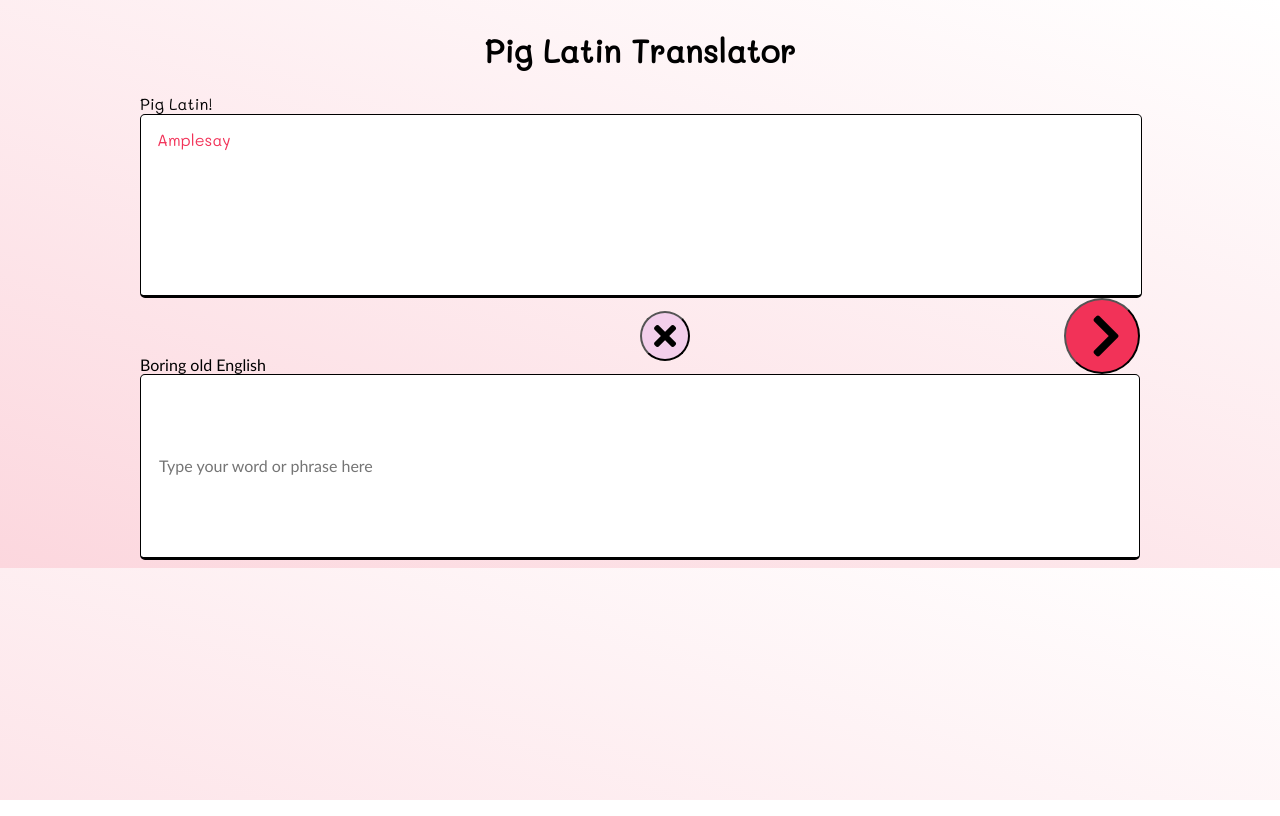
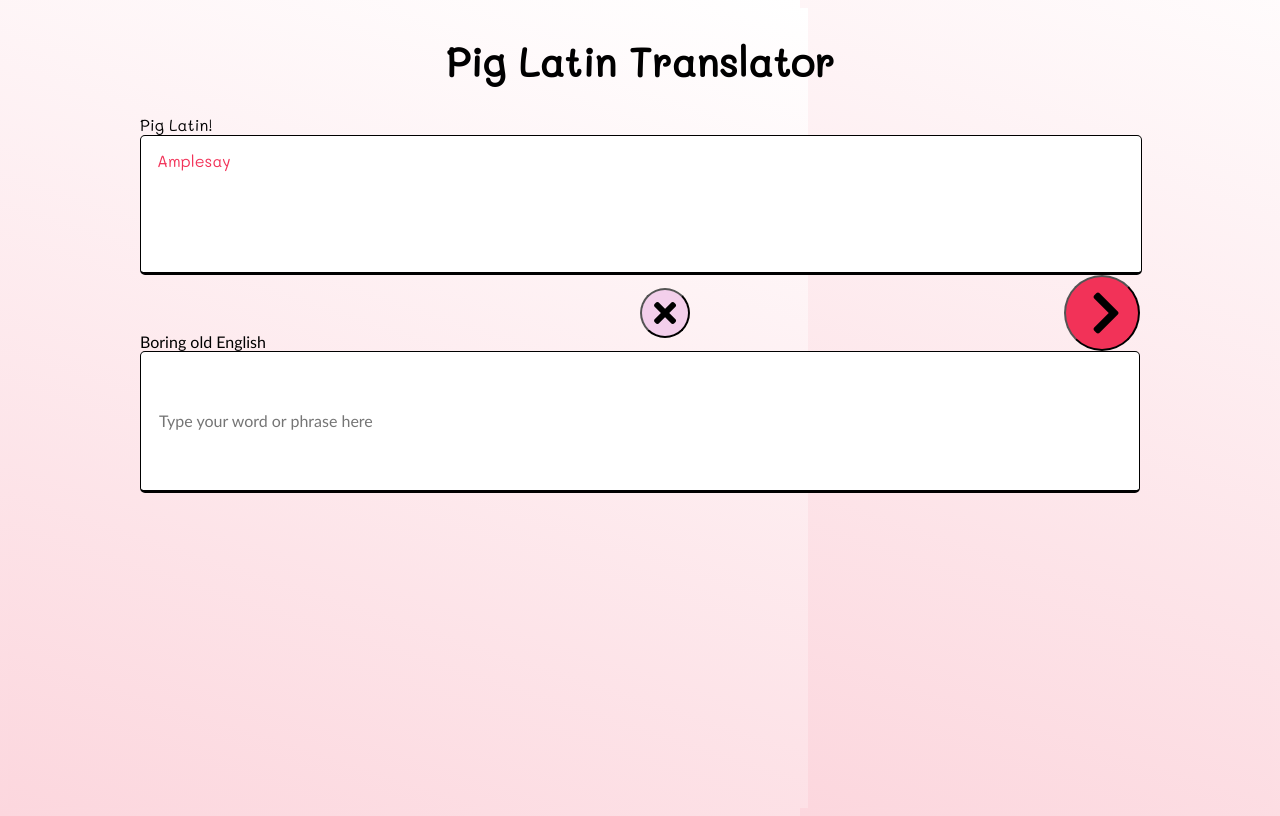
Before and after one commit to Hazetheai/Pig-Latin-Translator, a plain HTML site: page index.html in a window 1280 px wide. Both pictures are taken after typing "Sample" into the empty fields and a click on the button 1101 px from the left and 335 px from the top of the page. Drawn offline with Linux system fonts and the light colour scheme.

Commit message:
refactored and cleaned

```diff
--- a/index.html
+++ b/index.html
@@ -24,7 +24,7 @@
             <label for="input">Boring old English</label>
             <input class="input" type="text" placeholder="Type your word or phrase here" id="english-input">                                  <!-- This is where the text is coming from-->
             <button class="clear" type="reset"><i class="fas fa-times"></i></button>                            <!-- This is running the function to take the text and then call the translator function-->
-            <button class="submit" type="submit" onclick="validate()"><i class="fas fa-chevron-right"></i></button>
+            <button class="submit" type="submit"><i class="fas fa-chevron-right"></i></button>
 
         </form>
 
--- a/scripts.js
+++ b/scripts.js
@@ -6,39 +6,36 @@ function clearOutput() {
 
 clear.addEventListener('click', clearOutput);
 
+	const myForm = document.forms['pigForm'];
+	const output = document.querySelector('#answer');
 
-validate = function() {
-	let name = document.getElementById("english-input").value;              // taking input & assign to variable
-	let translation = translatePigLatin(name);                              // assign trans func to variable
+	myForm.addEventListener('submit', function(e) {
+		e.preventDefault();
 
-	document.getElementById("answer").innerHTML = translation;              // call function and assign result to id
-	document.getElementById("pigForm").reset();
-	window.scrollTo(0,0);
+		const name = myForm.querySelector('input[type="text"]').value;
+		if (name == "") return false;
 
+		const translation = translatePigLatin(name);
+		output.textContent = translation;
 
-}
+		document.forms["pigForm"].reset();
+		window.scrollTo(0,0);
+	});
 
 // translator function
 function translatePigLatin(str) {
-	let arr = str.split(" ").map(el => {
+	const reFindVowel = 	/\b[aeiouAEIOU]/g;
+	const reFindConsonant = /\b[^aeiouAEIOU]+/g;
 
-		const reFindVowel = /\b[aeiouAEIOU]/g;
-	const reFindConsonant = /\b[^aeiouAEIOU]+/g;
-	return reFindVowel.test(el) ? append(el) : remove(el);
+	const append = (el => el.concat("way")
+	.toLowerCase());
 
-	function append(el) {
-		return el.concat("way").toLowerCase();
-	}
+	const remove = (el => el.replace(reFindConsonant, "")
+	.concat(el.match(reFindConsonant) + "ay")
+	.toLowerCase());
 
-	function remove(el) {
-		let start = el.match(reFindConsonant);
-		return el.replace(reFindConsonant, "").concat(start + "ay").toLowerCase();
-	}
-
-
-	});
-
-
+	const arr = str.split(" ").map(el => reFindVowel.test(el) ? append(el)
+															  : remove(el));
 
 	let newStr = arr.join(" ");
 	let cap = newStr.charAt(0).toUpperCase();
--- a/style.css
+++ b/style.css
@@ -1,16 +1,10 @@
-/* html {
-    box-sizing: border-box;
-} */
-/*
-*, *:before, *:after {
-    box-sizing: inherit;
-} */
 
-body {
-    /* border: solid red 1px; */
+
+body, html{
 font-family: 'Trebuchet MS', 'Lucida Sans Unicode', 'Lucida Grande', 'Lucida Sans', Arial, sans-serif;
 background-image: linear-gradient(18deg,  #FCD7DE, #FFF);
-
+background-size: 100vh;
+min-height: 100vh;
 }
 
 .wrapper {
@@ -23,6 +17,7 @@ flex-direction: column;
     header {
     font-family: 'Mali', cursive;
     text-align: center;
+    font-size: 2.5vh;
     }
 
     .output p {
@@ -32,7 +27,7 @@ flex-direction: column;
     width: 100%;
     margin: 0;
     line-height: 50px;
-    height: 180px;
+    height: 17vh;
     background: white;
     border: solid 1px black;
     border-bottom-width: 3px;
@@ -73,7 +68,7 @@ flex-direction: column;
         width: 100%;
         /* padding: 0 20px; */
         line-height: 50px;
-        height: 180px;
+        height: 17vh;
         background: white;
         border: solid 1px black;
         border-bottom-width: 3px;
```
